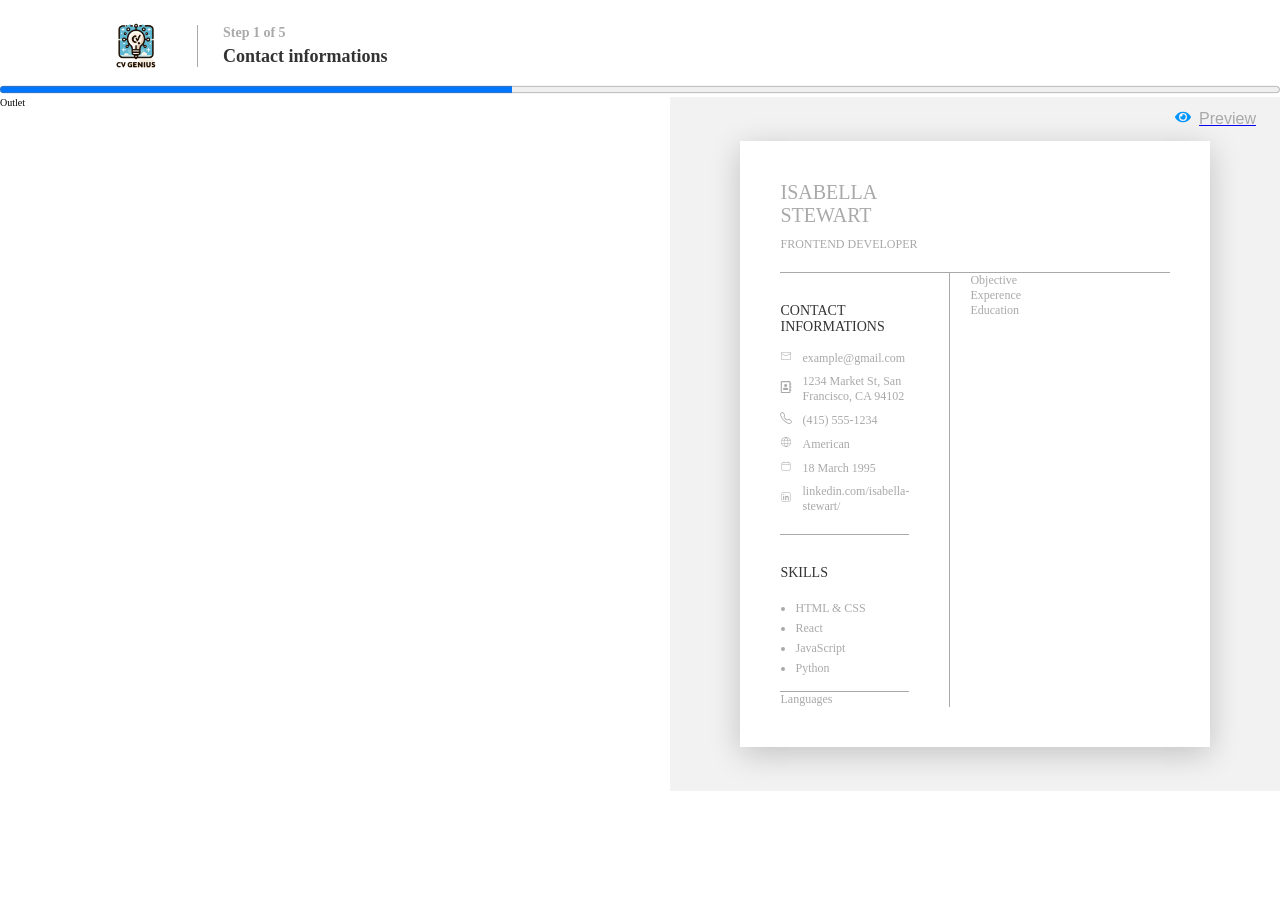
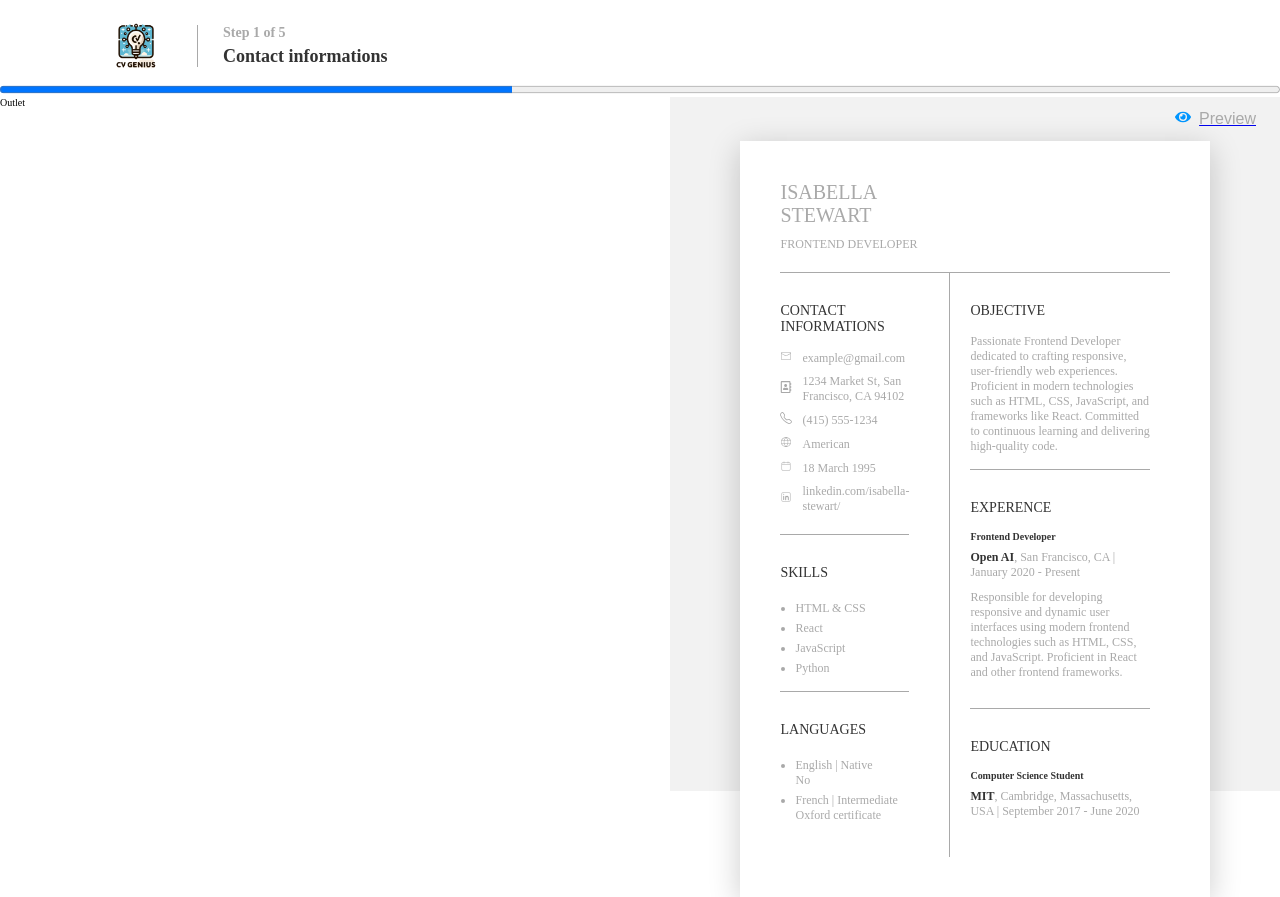
Before and after one commit to jovana623/cv-genius, a React (Vite) app: page / in a window 1280 px wide. Before the commit the page ends 800 px from the top, so only its background shows below. Built offline with nearby package versions, Linux system fonts and the light colour scheme.

Commit message:
Finished markup for resume template

```diff
--- /dev/null
+++ b/src/features/experence/ExperenceInformations.jsx
@@ -0,0 +1,22 @@
+import "../../styles/components/ExperenceInformations.scss";
+import InformationPattern from "../../ui/InformationPattern";
+
+/* eslint-disable react/prop-types */
+function ExperenceInformations({ list, name, borderBottom }) {
+  const inputBorder = {
+    borderBottom: borderBottom ? borderBottom : "1px solid #a9a9a9",
+  };
+
+  return (
+    <div className="experence__container" style={inputBorder}>
+      <h3 className="experence__container--title">{name.toUpperCase()}</h3>
+      <div>
+        {list.map((item, index) => (
+          <InformationPattern key={index} listItem={item} />
+        ))}
+      </div>
+    </div>
+  );
+}
+
+export default ExperenceInformations;
--- /dev/null
+++ b/src/features/languages/LanguageInformations.jsx
@@ -0,0 +1,26 @@
+import "../../styles/components/LanguageInformations.scss";
+
+function LanguageInformations() {
+  const languageList = [
+    { name: "English", level: "Native", certificate: "No" },
+    {
+      name: "French",
+      level: "Intermediate",
+      certificate: "Oxford certificate",
+    },
+  ];
+  return (
+    <div className="languages__container">
+      <h3 className="languages__container--title">LANGUAGES</h3>
+      <ul className="languages__container--list">
+        {languageList.map((language, index) => (
+          <li key={index} className="languages__container--list--item">
+            {language.name} | {language.level} <br /> {language.certificate}
+          </li>
+        ))}
+      </ul>
+    </div>
+  );
+}
+
+export default LanguageInformations;
--- /dev/null
+++ b/src/features/objective/ObjectiveInformations.jsx
@@ -0,0 +1,17 @@
+import "../../styles/components/ObjectiveInformations.scss";
+
+function ObjectiveInformations() {
+  return (
+    <div className="objective__container">
+      <h3 className="objective__container--title">OBJECTIVE</h3>
+      <p className="objective__container--text">
+        Passionate Frontend Developer dedicated to crafting responsive,
+        user-friendly web experiences. Proficient in modern technologies such as
+        HTML, CSS, JavaScript, and frameworks like React. Committed to
+        continuous learning and delivering high-quality code.
+      </p>
+    </div>
+  );
+}
+
+export default ObjectiveInformations;
--- a/src/features/template/Resume.jsx
+++ b/src/features/template/Resume.jsx
@@ -1,9 +1,35 @@
 import "../../styles/components/Resume.scss";
 import ContactInformations from "../contact/ContactInformations";
+import ExperenceInformations from "../experence/ExperenceInformations";
+import LanguageInformations from "../languages/LanguageInformations";
+import ObjectiveInformations from "../objective/ObjectiveInformations";
 import SkillsInformations from "../skills/SkillsInformations";
 import ResumeHeader from "./ResumeHeader";
 
 function Resume() {
+  const frontendDeveloper = [
+    {
+      title: "Frontend Developer",
+      subtitle: "Open AI",
+      location: "San Francisco, CA",
+      startDate: "January 2020",
+      endDate: "Present",
+      description:
+        "Responsible for developing responsive and dynamic user interfaces using modern frontend technologies such as HTML, CSS, and JavaScript. Proficient in React and other frontend frameworks.",
+    },
+  ];
+
+  const csStudent = [
+    {
+      title: "Computer Science Student",
+      subtitle: "MIT",
+      location: "Cambridge, Massachusetts, USA",
+      startDate: "September 2017",
+      endDate: "June 2020",
+      description: " ",
+    },
+  ];
+
   return (
     <div className="resume">
       <div>
@@ -13,12 +39,16 @@ function Resume() {
         <div className="resume__side--left">
           <ContactInformations />
           <SkillsInformations />
-          <p>Languages</p>
+          <LanguageInformations />
         </div>
         <div className="resume__side--right">
-          <p>Objective</p>
-          <p>Experence</p>
-          <p>Education</p>
+          <ObjectiveInformations />
+          <ExperenceInformations list={frontendDeveloper} name="Experence" />
+          <ExperenceInformations
+            list={csStudent}
+            name="Education"
+            borderBottom="none"
+          />
         </div>
       </div>
     </div>
--- /dev/null
+++ b/src/styles/components/ExperenceInformations.scss
@@ -0,0 +1,14 @@
+@import "../abstract/variables.scss";
+
+.experence__container {
+  margin-right: 2rem;
+  border-bottom: 1px solid #a9a9a9;
+
+  &--title {
+    font-weight: 300;
+    color: $color-dark-gray;
+    font-size: 1.4rem;
+    margin-bottom: 1.5rem;
+    padding-top: 3rem;
+  }
+}
--- /dev/null
+++ b/src/styles/components/InformationPattern.scss
@@ -0,0 +1,25 @@
+@import "../abstract/variables.scss";
+
+.information__list {
+  padding-bottom: 2rem;
+  list-style-type: none;
+}
+
+.list__item {
+  padding-bottom: 0.8rem;
+
+  &--title {
+    font-weight: 600;
+    margin-bottom: 0.8rem;
+    color: $color-dark-gray;
+  }
+
+  &--subtitle {
+    font-weight: 600;
+    color: $color-dark-gray;
+  }
+
+  &--description {
+    margin-top: 1rem;
+  }
+}
--- /dev/null
+++ b/src/styles/components/LanguageInformations.scss
@@ -0,0 +1,25 @@
+@import "../abstract/variables.scss";
+
+.languages__container {
+  border-bottom: 1px solid $color-light-gray;
+  margin-right: 4rem;
+  padding-bottom: 1.5rem;
+  border-bottom: none;
+
+  &--title {
+    font-weight: 300;
+    color: $color-dark-gray;
+    font-size: 1.4rem;
+    margin-bottom: 1.5rem;
+    padding-top: 3rem;
+    margin-bottom: 1.5rem;
+  }
+
+  &--list {
+    padding-left: 1.5rem;
+
+    &--item {
+      padding-top: 0.5rem;
+    }
+  }
+}
--- /dev/null
+++ b/src/styles/components/ObjectiveInformations.scss
@@ -0,0 +1,15 @@
+@import "../abstract/variables.scss";
+
+.objective__container {
+  margin-right: 2rem;
+  padding-bottom: 15px;
+  border-bottom: 1px solid $color-light-gray;
+
+  &--title {
+    font-weight: 300;
+    color: $color-dark-gray;
+    font-size: 14px;
+    margin-bottom: 15px;
+    padding-top: 30px;
+  }
+}
--- /dev/null
+++ b/src/ui/InformationPattern.jsx
@@ -0,0 +1,24 @@
+import "../styles/components/InformationPattern.scss";
+
+/* eslint-disable react/prop-types */
+function InformationPattern({ listItem }) {
+  return (
+    <div>
+      <ul className="information__list">
+        <li className="list__item">
+          <h5 className="list__item--title">{listItem.title}</h5>
+          <p className="list__item--details">
+            <span className="list__item--subtitle">{listItem.subtitle}</span>,{" "}
+            <span> {listItem.location} |</span>{" "}
+            <span>
+              {listItem.startDate} - {listItem.endDate}
+            </span>
+          </p>
+          <p className="list__item--description">{listItem.description}</p>
+        </li>
+      </ul>
+    </div>
+  );
+}
+
+export default InformationPattern;
```
